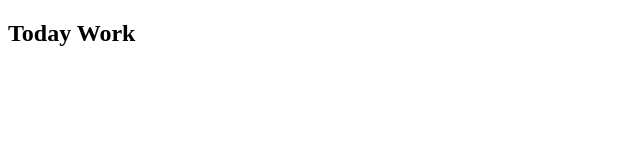
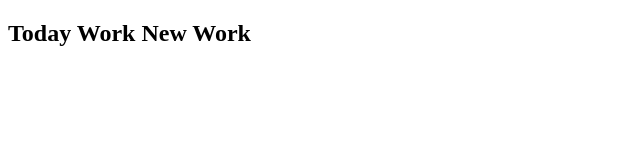
Before and after one commit to praveerjoshi532/TodayWork_14_08_25, a plain HTML site: page index.html in a window 1280 px wide. Shown: the whole page, without its empty margins (0-640 px from the left). Drawn offline with Linux system fonts and the light colour scheme.

Commit message:
Latest Change

```diff
--- a/index.html
+++ b/index.html
@@ -6,6 +6,6 @@
     <title>Document</title>
 </head>
 <body>
-    <h2>Today Work </h2>
+    <h2>Today Work New Work</h2h2>
 </body>
 </html>
```
